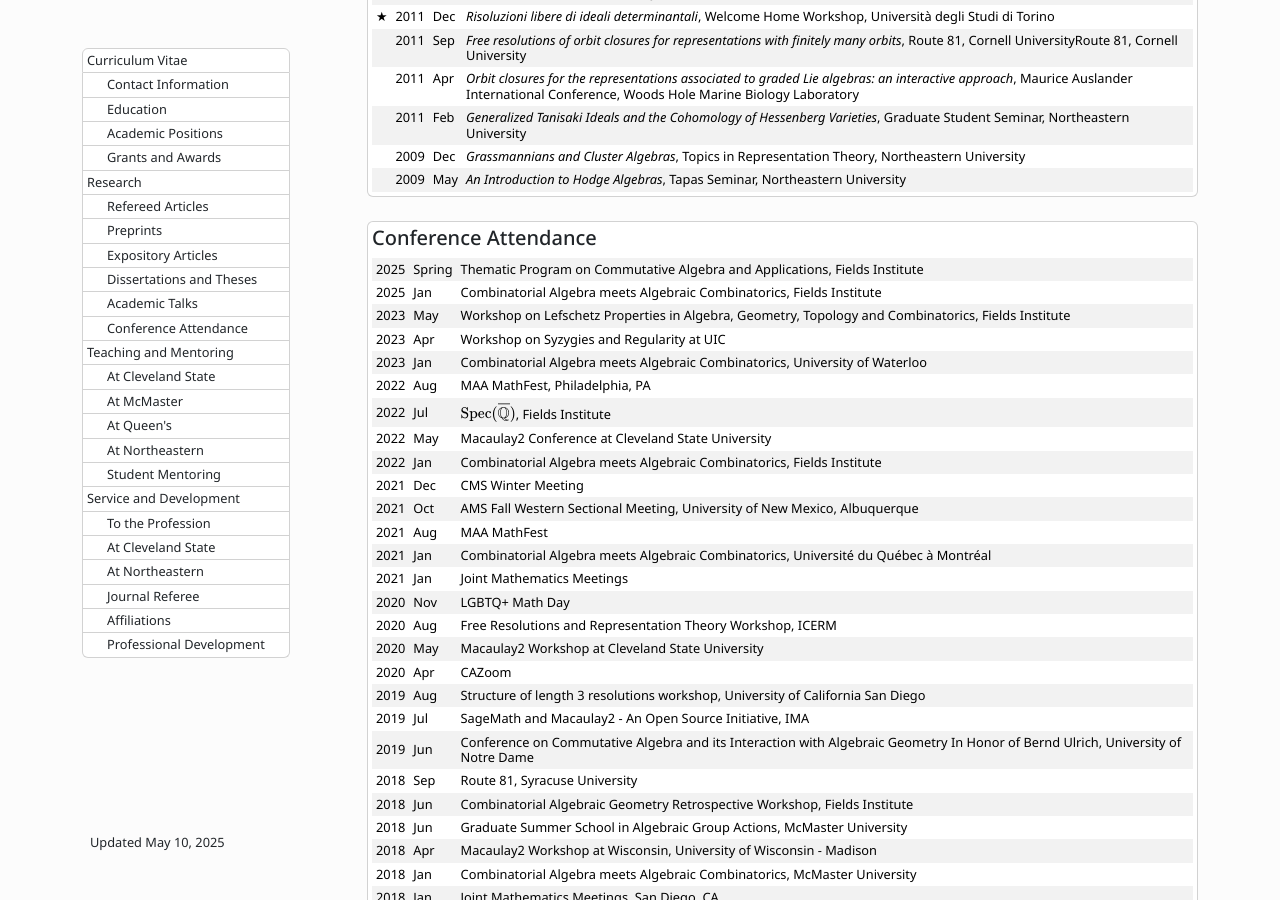
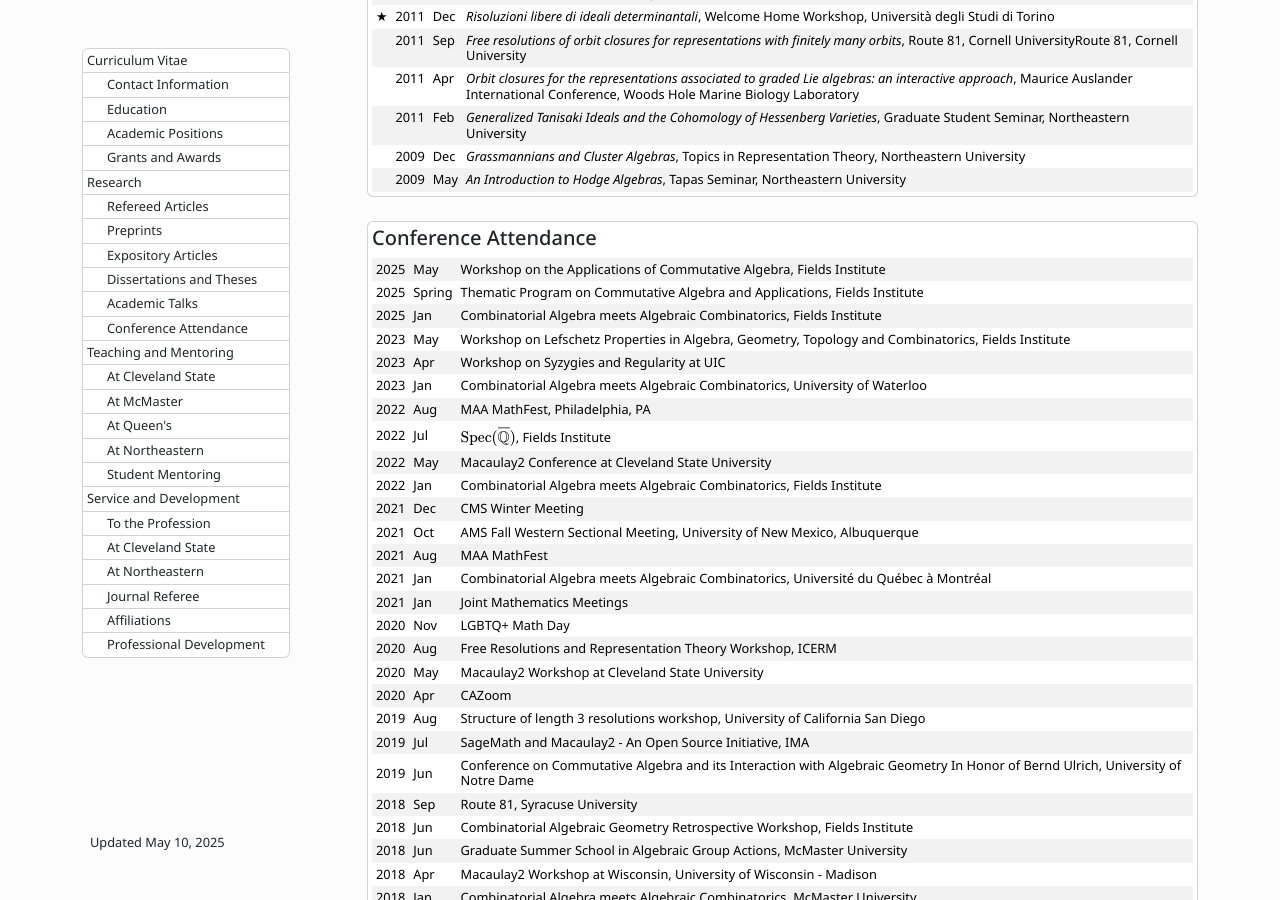
Before and after one commit to galettof/galettof.github.io, a Jekyll site: the page built from cv/index.html, in a window 1280 px wide and 900 px high, scrolled down 3878 px. Built offline with Jekyll 4.4.1, drawn with Linux system fonts in a browser that asks for light colours; formulas are drawn with MathJax 3.

Commit message:
applications workshop

```diff
--- a/_data/conferences.yml
+++ b/_data/conferences.yml
@@ -1,4 +1,7 @@
 # sorted automatically by date
+
+- date: 2025-05-26
+  event: Workshop on the Applications of Commutative Algebra, Fields Institute
 
 - date: 2025-02-01
   event: Thematic Program on Commutative Algebra and Applications, Fields Institute
```
